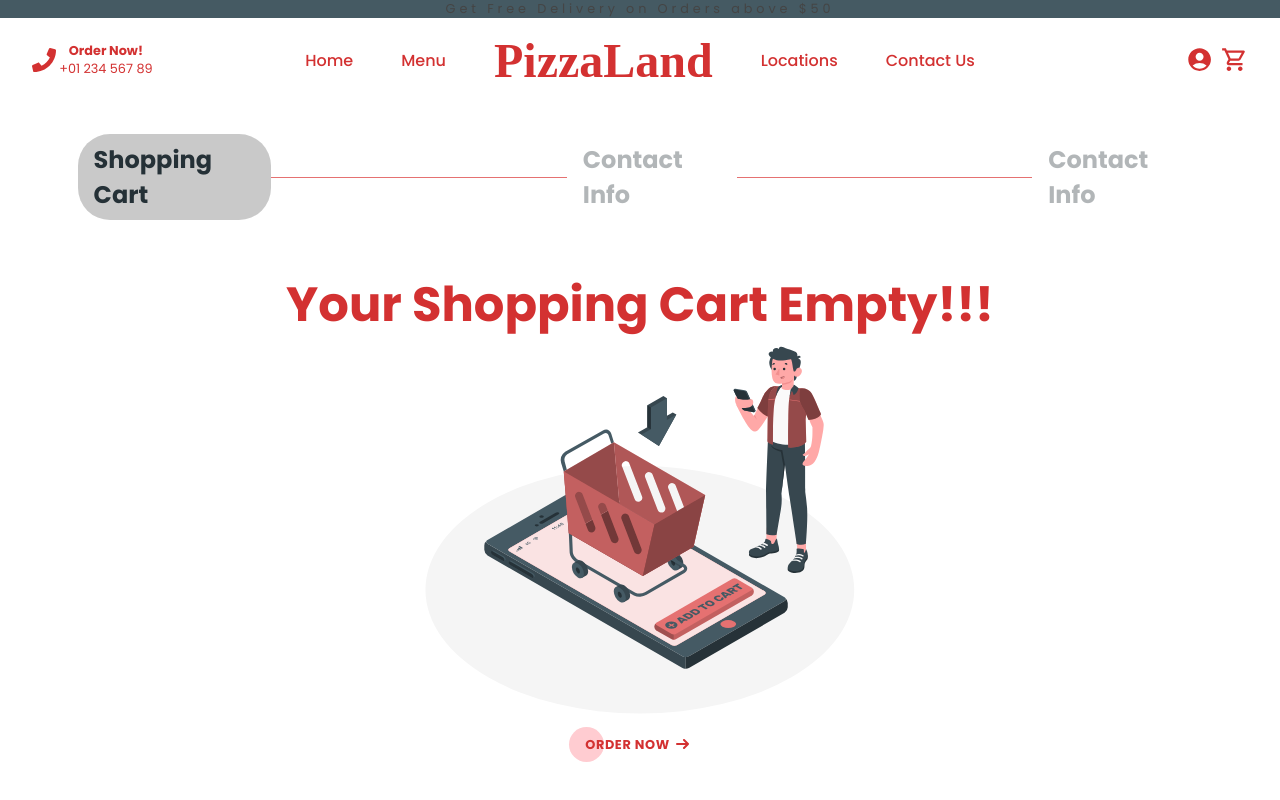
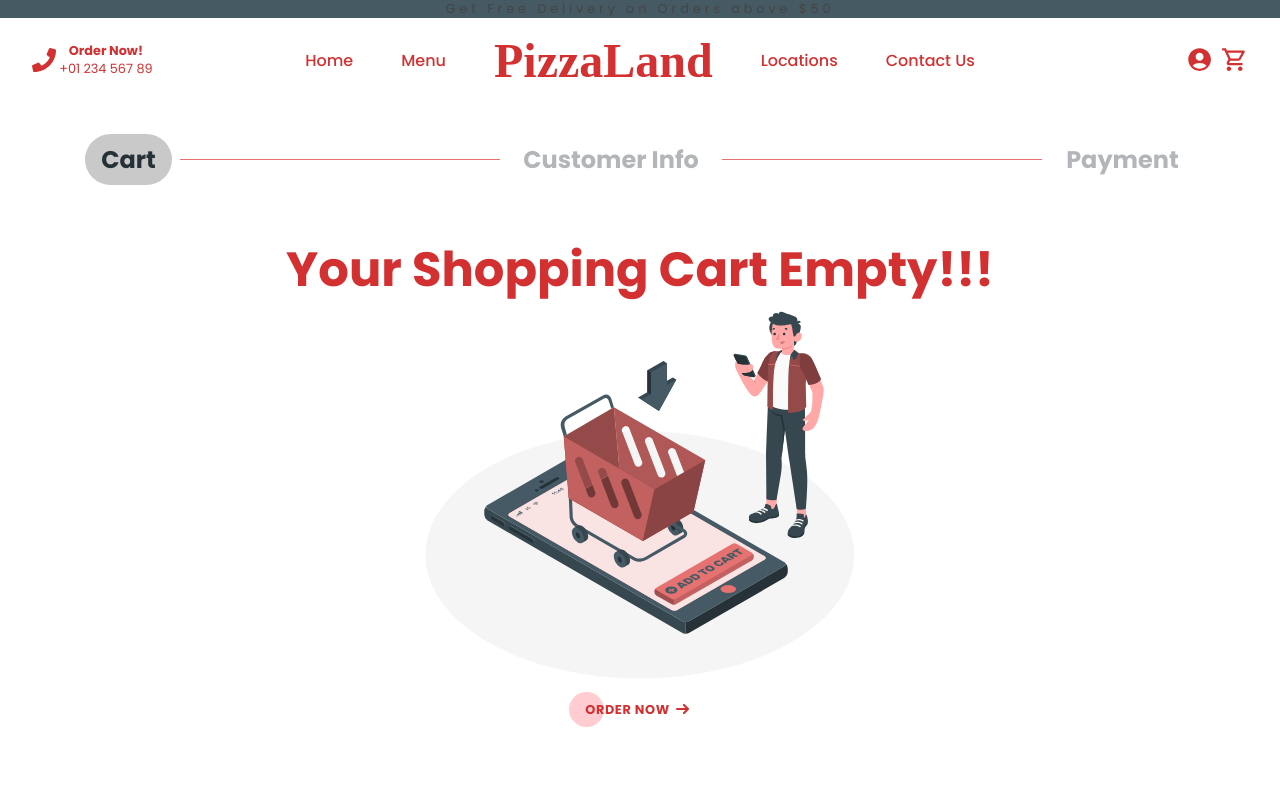
Before and after one commit to zeetaen1989/pizza-delivery, a Next.js app: page /cart in a window 1280 px wide. Shown: the top 800 px of the page. Built offline with nearby package versions, Linux system fonts and the light colour scheme; a web font is replaced by a local one.

Commit message:
feat: title props added and other props removed

```diff
--- a/components/layouts/Cart/Cart.jsx
+++ b/components/layouts/Cart/Cart.jsx
@@ -15,30 +15,21 @@ const Cart = () => {
         <ul className={styles.nav}>
           <TabItem
             id="1"
-            img="/images/cart.svg"
-            title="Shopping Cart"
-            height="50"
-            width="50"
+            title="Cart"
             activeTab={activeTab}
             setActiveTab={setActiveTab}
           />
           <hr />
           <TabItem
             id="2"
-            img="/images/contact.svg"
-            title="Contact Info"
-            height="40"
-            width="40"
+            title="Customer Info"
             activeTab={activeTab}
             setActiveTab={setActiveTab}
           />
           <hr />
           <TabItem
             id="3"
-            img="/images/pay.svg"
-            title="Contact Info"
-            height="40"
-            width="40"
+            title="Payment"
             activeTab={activeTab}
             setActiveTab={setActiveTab}
           />
```
